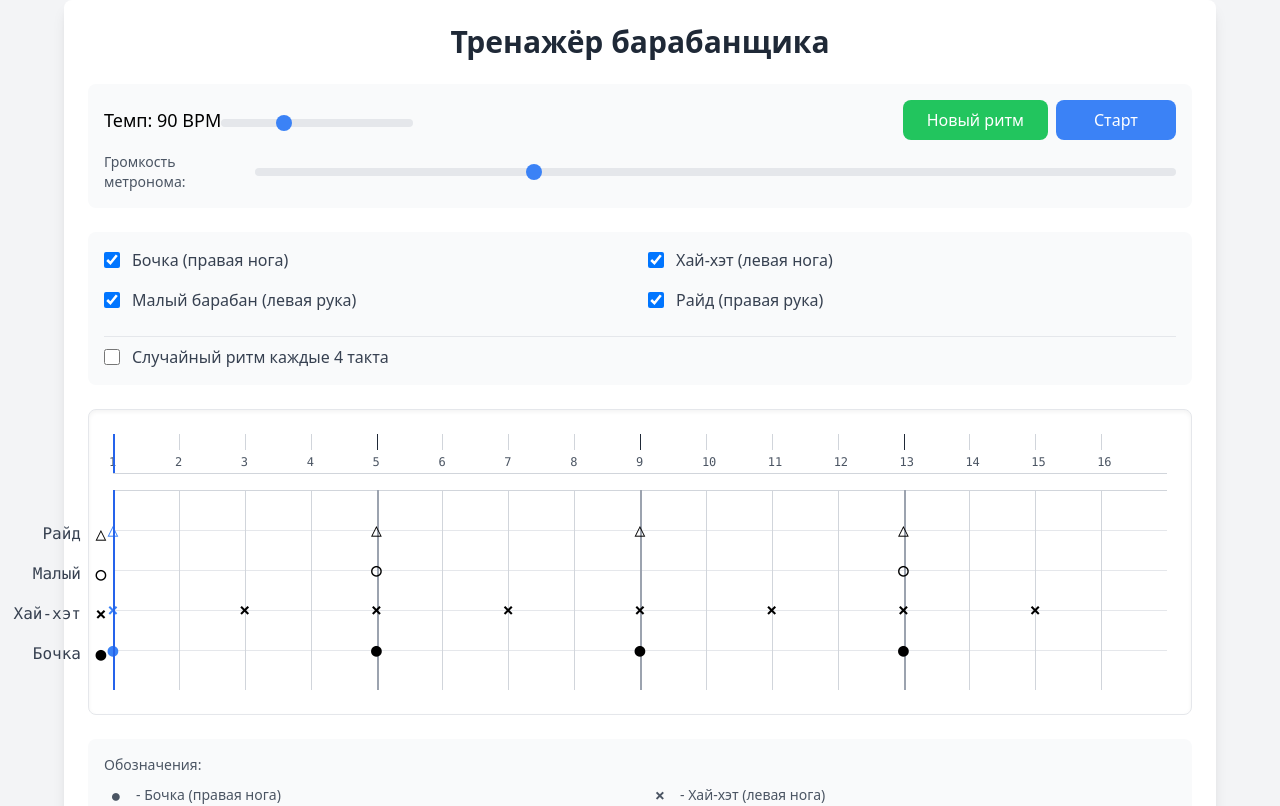
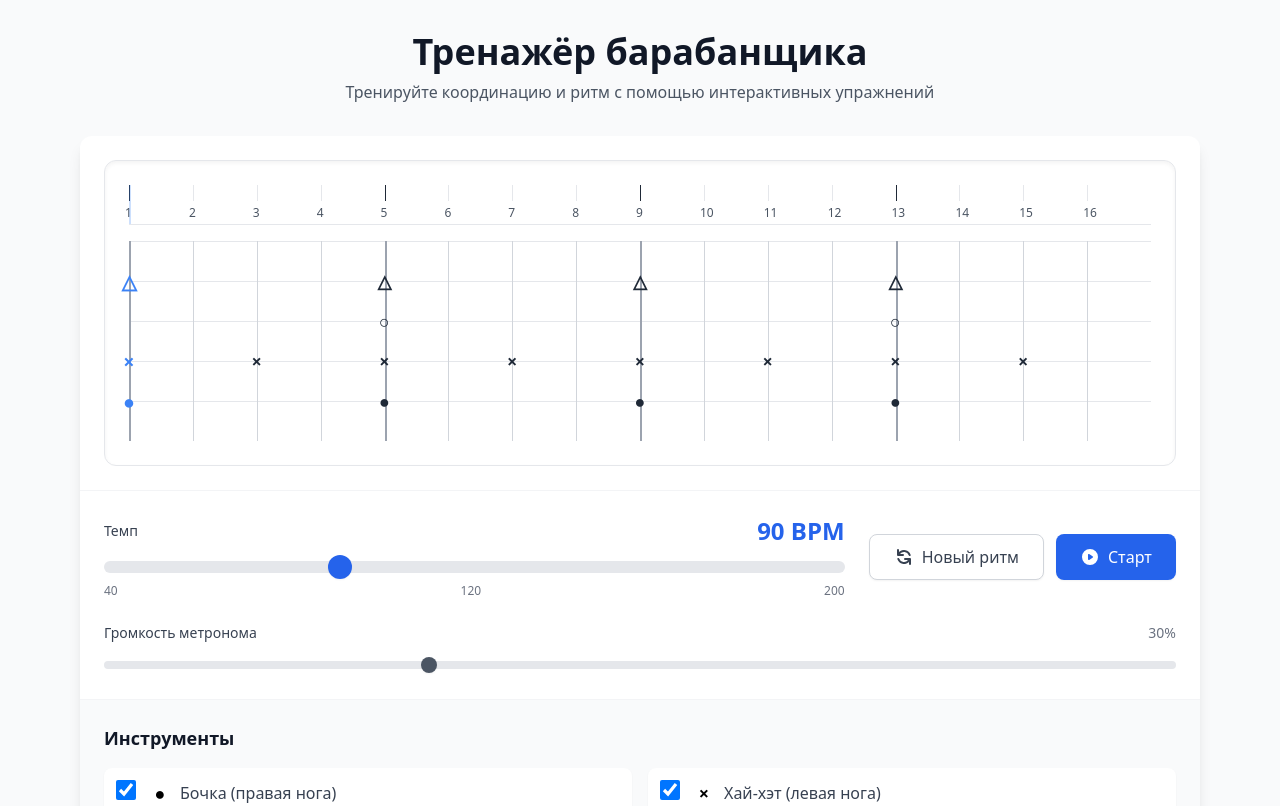
Before and after one commit to Postnov/drums-trainer, a Vue app: page / in a window 1280 px wide. Shown: the top 806 px of the page. Built offline with nearby package versions, Linux system fonts and the light colour scheme.

Commit message:
feat: improve UI/UX design

```diff
--- a/src/components/DrumTrainer.vue
+++ b/src/components/DrumTrainer.vue
@@ -1,71 +1,28 @@
 <template>
-    <div class="p-6 max-w-6xl mx-auto bg-white rounded-lg shadow-lg">
-        <div class="space-y-6">
-            <h1 class="text-center text-3xl font-bold text-gray-800">
+    <div class="min-h-screen bg-gray-50 py-8">
+        <div class="max-w-6xl mx-auto px-4">
+            <!-- Header -->
+            <header class="mb-8 text-center">
+                <h1 class="text-4xl font-bold text-gray-900 mb-2">
                     Тренажёр барабанщика
                 </h1>
+                <p class="text-gray-600">
+                    Тренируйте координацию и ритм с помощью интерактивных упражнений
+                </p>
+            </header>
 
-            <!-- Управление темпом и воспроизведением -->
-            <div class="space-y-3 bg-gray-50 p-4 rounded-lg">
-                <div class="flex flex-col md:flex-row md:items-center md:justify-between space-y-3 md:space-y-0">
-                    <div>
-                        <span class="text-lg font-medium">Темп: {{ tempo }} BPM</span>
-                        <input type="range" v-model="tempo" min="40" max="200" step="1"
-                            class="tempo-slider w-full md:w-48 mt-1" />
-                    </div>
-
-                    <div class="flex flex-col md:flex-row gap-2 mt-2 md:mt-0">
-                        <button
-                            class="px-6 py-2 rounded-lg bg-green-500 text-white hover:bg-green-600 transition-colors"
-                            @click="generateNewPattern">
-                            Новый ритм
-                        </button>
-
-                        <button class="px-6 py-2 rounded-lg bg-blue-500 text-white hover:bg-blue-600 transition-colors"
-                            @click="togglePlaying">
-                            {{ isPlaying ? 'Стоп' : 'Старт' }}
-                        </button>
-                    </div>
-                </div>
-
-                <div class="flex flex-col space-y-2 mt-2">
-                    <div class="flex items-center space-x-4">
-                        <span class="text-sm text-gray-600">Громкость метронома:</span>
-                        <input type="range" v-model="clickVolume" min="0" max="1" step="0.1"
-                            class="tempo-slider flex-grow" @input="setClickVolume(clickVolume)" />
-                    </div>
-                </div>
-            </div>
-
-            <!-- Выбор инструментов -->
-            <div class="grid grid-cols-2 gap-4 bg-gray-50 p-4 rounded-lg">
-                <div v-for="(active, instrument) in activeInstruments" :key="instrument"
-                    class="flex items-center space-x-3">
-                    <input type="checkbox" :id="instrument" v-model="activeInstruments[instrument]"
-                        class="instrument-checkbox" />
-                    <label :for="instrument" class="text-gray-700">
-                        {{ instrumentNames[instrument] }}
-                    </label>
-                </div>
-
-                <div class="flex items-center space-x-3 col-span-2 mt-2 pt-2 border-t">
-                    <input type="checkbox" id="randomPattern" v-model="isRandomPattern" class="instrument-checkbox" />
-                    <label for="randomPattern" class="text-gray-700">
-                        Случайный ритм каждые 4 такта
-                    </label>
-                </div>
-            </div>
-
+            <div class="bg-white rounded-xl shadow-lg overflow-hidden">
                 <!-- Нотный стан -->
-            <div class="relative border rounded-lg p-6 bg-white font-mono shadow-inner">
+                <div class="p-6">
+                    <div class="relative border rounded-xl p-6 bg-white shadow-inner">
                         <!-- Таймлайн с числами -->
-                <div class="relative h-10 border-b border-gray-300 mb-4">
+                        <div class="relative h-10 border-b border-gray-200 mb-4">
                             <div class="absolute inset-0 grid"
                                 :style="{ gridTemplateColumns: `repeat(${BEATS_TO_SHOW}, 1fr)` }">
                                 <div v-for="beat in BEATS_TO_SHOW" :key="beat" class="relative">
                                     <div class="absolute h-4 border-l" :class="{
                                         'border-gray-800': (beat - 1) % 4 === 0,
-                                'border-gray-300': (beat - 1) % 4 !== 0
+                                        'border-gray-200': (beat - 1) % 4 !== 0
                                     }"></div>
                                     <div class="absolute top-5 text-xs text-gray-600" :style="{ left: '-4px' }">
                                         {{ beat }}
@@ -74,77 +31,177 @@
                             </div>
 
                             <!-- Курсор таймлайна -->
-                    <div class="playhead absolute top-0 h-full" :style="{
-                        left: `${(currentBeat) * (100 / BEATS_TO_SHOW)}%`
+                            <div class="playhead absolute top-0 h-full bg-blue-500" :style="{
+                                left: `${(currentBeat) * (100 / BEATS_TO_SHOW)}%`,
+                                opacity: isPlaying ? 0.75 : 0.25
                             }"></div>
                         </div>
 
                         <div class="relative h-[200px]">
                             <!-- Горизонтальные линии нотного стана -->
-                    <div v-for="line in 5" :key="`staff-${line}`" class="absolute w-full h-[1px] bg-gray-300"
-                        :style="{ top: `${(line - 1) * 40}px` }"></div>
-
-                    <!-- Горизонтальные линии для инструментов -->
-                    <div v-for="(_, instrument) in instrumentNames" :key="`line-${instrument}`"
+                            <div v-for="line in 5" :key="`staff-${line}`"
                                 class="absolute w-full h-[1px] bg-gray-200"
-                        :style="{ top: `${getInstrumentPosition(instrument)}px` }"></div>
+                                :style="{ top: `${(line - 1) * 40}px` }">
+                            </div>
 
                             <!-- Вертикальные разделители тактов -->
                             <div class="absolute inset-0 grid"
                                 :style="{ gridTemplateColumns: `repeat(${BEATS_TO_SHOW}, 1fr)` }">
-                        <div v-for="beat in BEATS_TO_SHOW" :key="`bar-${beat}`" class="border-l border-gray-300" :class="{
-                            'border-l-2 border-gray-400': (beat - 1) % 4 === 0
-                        }"></div>
+                                <div v-for="beat in BEATS_TO_SHOW" :key="`bar-${beat}`"
+                                    class="border-l"
+                                    :class="{
+                                        'border-gray-300': (beat - 1) % 4 !== 0,
+                                        'border-gray-400 border-l-2': (beat - 1) % 4 === 0
+                                    }">
+                                </div>
                             </div>
 
                             <!-- Ноты -->
-                    <div v-for="beatIndex in BEATS_TO_SHOW" :key="`beat-${beatIndex}`" class="absolute h-full" :style="{
+                            <div v-for="beatIndex in BEATS_TO_SHOW" :key="`beat-${beatIndex}`"
+                                class="absolute h-full"
+                                :style="{
                                     left: `${(beatIndex - 1) * (100 / BEATS_TO_SHOW)}%`,
                                     width: '2px'
                                 }">
                                 <template v-for="(pattern, instrument) in currentPatterns"
                                     :key="`note-${instrument}-${beatIndex}`">
                                     <div v-if="activeInstruments[instrument] && pattern.includes(beatIndex - 1)"
-                                class="absolute flex items-center justify-center w-6 h-6" :style="{
+                                        class="absolute flex items-center justify-center w-6 h-6 transition-all duration-150"
+                                        :class="{
+                                            'scale-110': currentBeat === beatIndex - 1
+                                        }"
+                                        :style="{
                                             top: `${getInstrumentPosition(instrument) - 12}px`,
                                             left: '-12px'
                                         }">
-                                <span class="note-symbol" :class="{ 'text-blue-500': currentBeat === beatIndex - 1 }">
+                                        <span class="note-symbol" :class="{
+                                            'text-blue-500': currentBeat === beatIndex - 1,
+                                            'text-gray-800': currentBeat !== beatIndex - 1
+                                        }">
                                             {{ noteSymbols[instrument] }}
                                         </span>
                                     </div>
                                 </template>
                             </div>
-
-                    <!-- Курсор воспроизведения -->
-                    <div class="playhead" :style="{
-                        left: `${(currentBeat) * (100 / BEATS_TO_SHOW)}%`
-                    }"></div>
-
-                    <!-- Названия инструментов -->
-                    <div class="absolute -left-36 h-full">
-                        <div v-for="(name, instrument) in instrumentNames" :key="`label-${instrument}`"
-                            class="absolute flex items-center space-x-2"
-                            :style="{ top: `${getInstrumentPosition(instrument) - 8}px` }">
-                            <span class="w-28 text-right text-gray-700">
-                                {{ name.split(' ')[0] }}
-                            </span>
-                            <span class="note-symbol">
-                                {{ noteSymbols[instrument] }}
-                            </span>
-                        </div>
                         </div>
                     </div>
                 </div>
 
-            <!-- Легенда -->
-            <div class="text-sm text-gray-600 mt-4 bg-gray-50 p-4 rounded-lg">
-                <div class="font-medium mb-2">Обозначения:</div>
-                <div class="grid grid-cols-2 gap-4">
-                    <div v-for="(name, instrument) in instrumentNames" :key="instrument"
-                        class="flex items-center space-x-2">
-                        <span class="note-symbol">{{ noteSymbols[instrument] }}</span>
-                        <span>- {{ name }}</span>
+                <!-- Основные контролы -->
+                <div class="p-6 border-t border-gray-100">
+                    <div class="flex flex-col md:flex-row md:items-center md:justify-between gap-6">
+                        <!-- Темп -->
+                        <div class="flex-1 space-y-2">
+                            <div class="flex items-center justify-between">
+                                <label class="text-sm font-medium text-gray-700">Темп</label>
+                                <span class="text-2xl font-bold text-blue-600">{{ tempo }} BPM</span>
+                            </div>
+                            <div class="relative">
+                                <input
+                                    type="range"
+                                    v-model="tempo"
+                                    min="40"
+                                    max="200"
+                                    step="1"
+                                    class="tempo-slider w-full"
+                                />
+                                <div class="flex justify-between text-xs text-gray-500 mt-1">
+                                    <span>40</span>
+                                    <span>120</span>
+                                    <span>200</span>
+                                </div>
+                            </div>
+                        </div>
+
+                        <!-- Кнопки управления -->
+                        <div class="flex gap-3">
+                            <button
+                                @click="generateNewPattern"
+                                class="btn-secondary"
+                                :disabled="!isAnyInstrumentActive"
+                            >
+                                <svg xmlns="http://www.w3.org/2000/svg" class="h-5 w-5" viewBox="0 0 20 20" fill="currentColor">
+                                    <path fill-rule="evenodd" d="M4 2a1 1 0 011 1v2.101a7.002 7.002 0 0111.601 2.566 1 1 0 11-1.885.666A5.002 5.002 0 005.999 7H9a1 1 0 010 2H4a1 1 0 01-1-1V3a1 1 0 011-1zm.008 9.057a1 1 0 011.276.61A5.002 5.002 0 0014.001 13H11a1 1 0 110-2h5a1 1 0 011 1v5a1 1 0 11-2 0v-2.101a7.002 7.002 0 01-11.601-2.566 1 1 0 01.61-1.276z" clip-rule="evenodd" />
+                                </svg>
+                                <span>Новый ритм</span>
+                            </button>
+                            <button
+                                @click="togglePlaying"
+                                class="btn-primary"
+                                :disabled="!isAnyInstrumentActive"
+                            >
+                                <svg v-if="!isPlaying" xmlns="http://www.w3.org/2000/svg" class="h-5 w-5" viewBox="0 0 20 20" fill="currentColor">
+                                    <path fill-rule="evenodd" d="M10 18a8 8 0 100-16 8 8 0 000 16zM9.555 7.168A1 1 0 008 8v4a1 1 0 001.555.832l3-2a1 1 0 000-1.664l-3-2z" clip-rule="evenodd" />
+                                </svg>
+                                <svg v-else xmlns="http://www.w3.org/2000/svg" class="h-5 w-5" viewBox="0 0 20 20" fill="currentColor">
+                                    <path fill-rule="evenodd" d="M18 10a8 8 0 11-16 0 8 8 0 0116 0zM7 8a1 1 0 012 0v4a1 1 0 11-2 0V8zm5-1a1 1 0 00-1 1v4a1 1 0 102 0V8a1 1 0 00-1-1z" clip-rule="evenodd" />
+                                </svg>
+                                <span>{{ isPlaying ? 'Стоп' : 'Старт' }}</span>
+                            </button>
+                        </div>
+                    </div>
+
+                    <!-- Громкость метронома -->
+                    <div class="mt-6">
+                        <div class="flex items-center justify-between mb-2">
+                            <label class="text-sm font-medium text-gray-700">
+                                Громкость метронома
+                            </label>
+                            <span class="text-sm text-gray-500">
+                                {{ Math.round(clickVolume * 100) }}%
+                            </span>
+                        </div>
+                        <input
+                            type="range"
+                            v-model="clickVolume"
+                            min="0"
+                            max="1"
+                            step="0.1"
+                            class="volume-slider w-full"
+                            @input="setClickVolume(clickVolume)"
+                        />
+                    </div>
+                </div>
+
+                <!-- Выбор инструментов -->
+                <div class="p-6 bg-gray-50 border-t border-gray-100">
+                    <h2 class="text-lg font-semibold text-gray-900 mb-4">Инструменты</h2>
+                    <div class="grid grid-cols-1 md:grid-cols-2 gap-4">
+                        <div v-for="(active, instrument) in activeInstruments"
+                            :key="instrument"
+                            class="flex items-center space-x-3 p-3 bg-white rounded-lg shadow-sm hover:shadow-md transition-shadow"
+                        >
+                            <div class="flex-shrink-0">
+                                <input
+                                    type="checkbox"
+                                    :id="instrument"
+                                    v-model="activeInstruments[instrument]"
+                                    class="instrument-checkbox"
+                                />
+                            </div>
+                            <label :for="instrument" class="flex-1 flex items-center cursor-pointer">
+                                <span class="note-symbol mr-2">{{ noteSymbols[instrument] }}</span>
+                                <span class="text-gray-700">{{ instrumentNames[instrument] }}</span>
+                            </label>
+                        </div>
+                    </div>
+
+                    <!-- Режим случайного ритма -->
+                    <div class="mt-6 p-4 bg-white rounded-lg shadow-sm hover:shadow-md transition-shadow">
+                        <div class="flex items-center space-x-3">
+                            <input
+                                type="checkbox"
+                                id="randomPattern"
+                                v-model="isRandomPattern"
+                                class="instrument-checkbox"
+                            />
+                            <label for="randomPattern" class="cursor-pointer flex-1">
+                                <div class="font-medium text-gray-900">Случайный ритм каждые 4 такта</div>
+                                <div class="text-sm text-gray-500 mt-1">
+                                    Автоматически генерирует новый ритм каждые 4 такта
+                                </div>
+                            </label>
+                        </div>
                     </div>
                 </div>
             </div>
@@ -153,7 +210,7 @@
 </template>
 
 <script setup>
-import { ref, onMounted, onUnmounted, reactive, watch } from 'vue';
+import { ref, onMounted, onUnmounted, reactive, watch, computed } from 'vue';
 import {
     createAudioContext,
     createSound,
@@ -520,6 +577,11 @@ const setClickVolume = (vol) => {
     audioSetClickVolume(vol);
 };
 
+// Computed property для проверки активных инструментов
+const isAnyInstrumentActive = computed(() => {
+    return Object.values(activeInstruments).some(active => active);
+});
+
 // При размонтировании
 onMounted(() => { });
 onUnmounted(() => {
@@ -529,52 +591,70 @@ onUnmounted(() => {
 </script>
 
 <style>
-/* Tailwind + ручные стили */
-input[type="range"] {
+@tailwind base;
+@tailwind components;
+@tailwind utilities;
+
+/* Base styles */
+@layer base {
+    body {
+        @apply antialiased bg-gray-50;
+    }
+}
+
+/* Components */
+@layer components {
+    .btn-primary {
+        @apply inline-flex items-center justify-center gap-2 px-6 py-2.5 bg-blue-600 text-white font-medium rounded-lg
+        hover:bg-blue-700 focus:ring-0 focus:outline-none
+        disabled:opacity-50 disabled:cursor-not-allowed disabled:hover:bg-blue-600
+        transition-all duration-200 shadow-sm hover:shadow;
+        width: 120px;
+    }
+
+    .btn-secondary {
+        @apply inline-flex items-center gap-2 px-6 py-2.5 bg-white text-gray-700 font-medium rounded-lg
+        border border-gray-300 hover:bg-gray-50 focus:ring-0 focus:outline-none
+        disabled:opacity-50 disabled:cursor-not-allowed disabled:hover:bg-white
+        transition-all duration-200 shadow-sm hover:shadow;
+    }
+
+    .tempo-slider {
+        @apply h-3 bg-gray-200 rounded-lg appearance-none cursor-pointer;
+    }
+
+    .tempo-slider::-webkit-slider-thumb {
+        @apply appearance-none w-6 h-6 bg-blue-600 rounded-full cursor-pointer
+        hover:bg-blue-700 focus:outline-none focus:ring-2 focus:ring-blue-500 focus:ring-offset-2
+        transition-all duration-200 shadow-sm hover:shadow;
+    }
+
+    .volume-slider {
         @apply h-2 bg-gray-200 rounded-lg appearance-none cursor-pointer;
     }
 
-input[type="range"]::-webkit-slider-thumb {
-    @apply appearance-none w-4 h-4 bg-blue-500 rounded-full cursor-pointer;
+    .volume-slider::-webkit-slider-thumb {
+        @apply appearance-none w-4 h-4 bg-gray-600 rounded-full cursor-pointer
+        hover:bg-gray-700 focus:outline-none focus:ring-2 focus:ring-gray-500 focus:ring-offset-2
+        transition-all duration-200 shadow-sm hover:shadow;
     }
 
-input[type="checkbox"] {
-    @apply w-4 h-4 text-blue-500 rounded focus:ring-blue-500;
+    .instrument-checkbox {
+        @apply h-5 w-5 text-blue-600 rounded border-gray-300
+        focus:ring-blue-500 focus:ring-offset-0 cursor-pointer
+        transition-all duration-200;
     }
 
     .playhead {
-    @apply absolute top-0 bottom-0 bg-blue-600;
-    width: 2px;
+        @apply transition-all duration-75 ease-linear;
         will-change: transform;
         z-index: 10;
     }
 
-button:disabled {
-    @apply opacity-50 cursor-not-allowed;
-}
-
-button {
-    @apply font-medium;
-    min-width: 120px;
-}
-
-button:hover {
-    @apply transform scale-105 transition-transform;
-}
-
-button:active {
-    @apply transform scale-95;
-}
-
     .note-symbol {
-    @apply text-lg font-bold inline-flex items-center justify-center;
+        @apply text-lg font-bold inline-flex items-center justify-center transition-all duration-150;
         width: 24px;
         height: 24px;
     }
-
-.note-symbol.active {
-    @apply text-blue-500;
-    transform: scale(1.2);
-    transition: all 0.1s ease;
 }
 </style>
```
Lines whose indentation alone changed are shown as unchanged.
